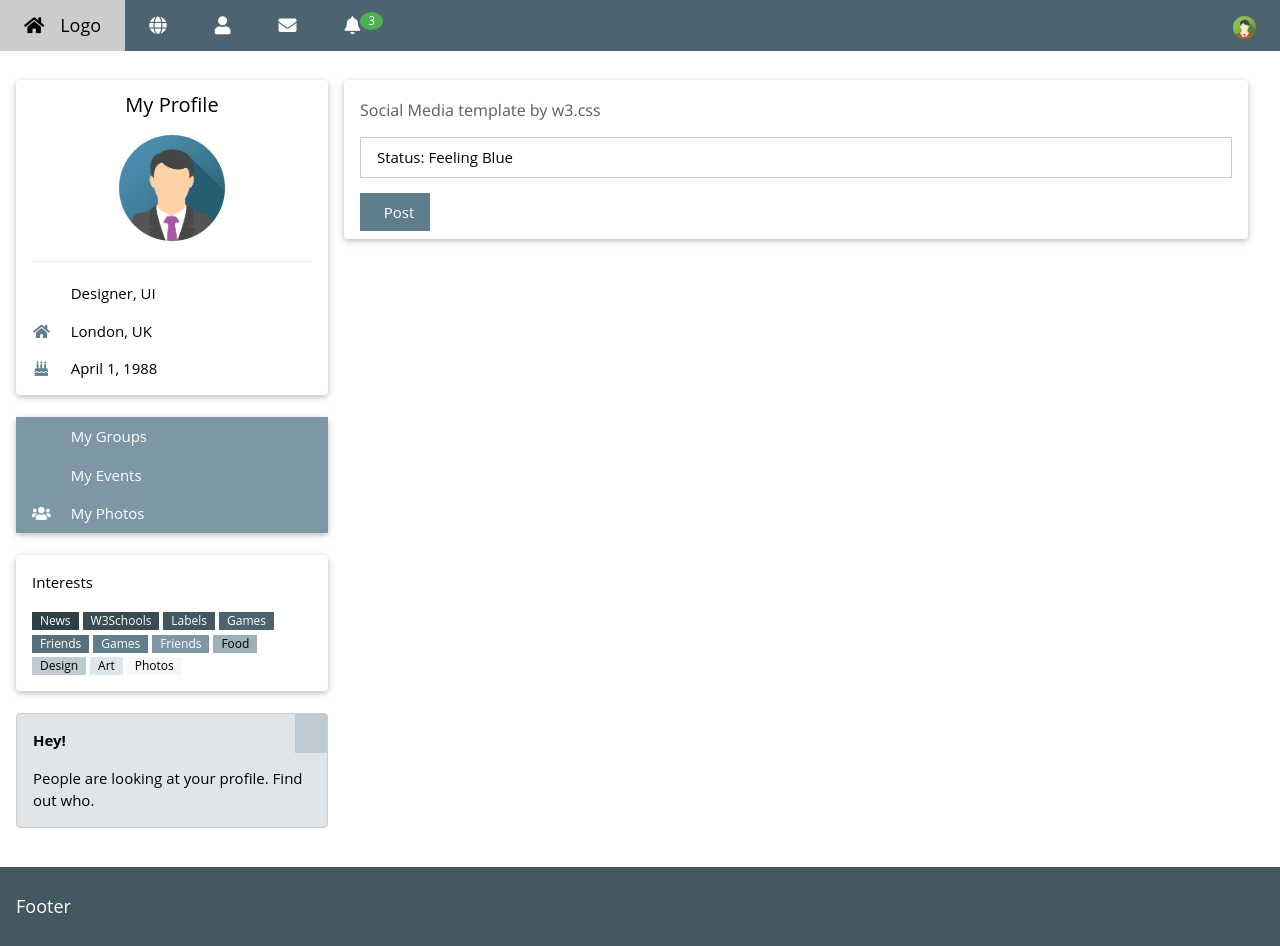
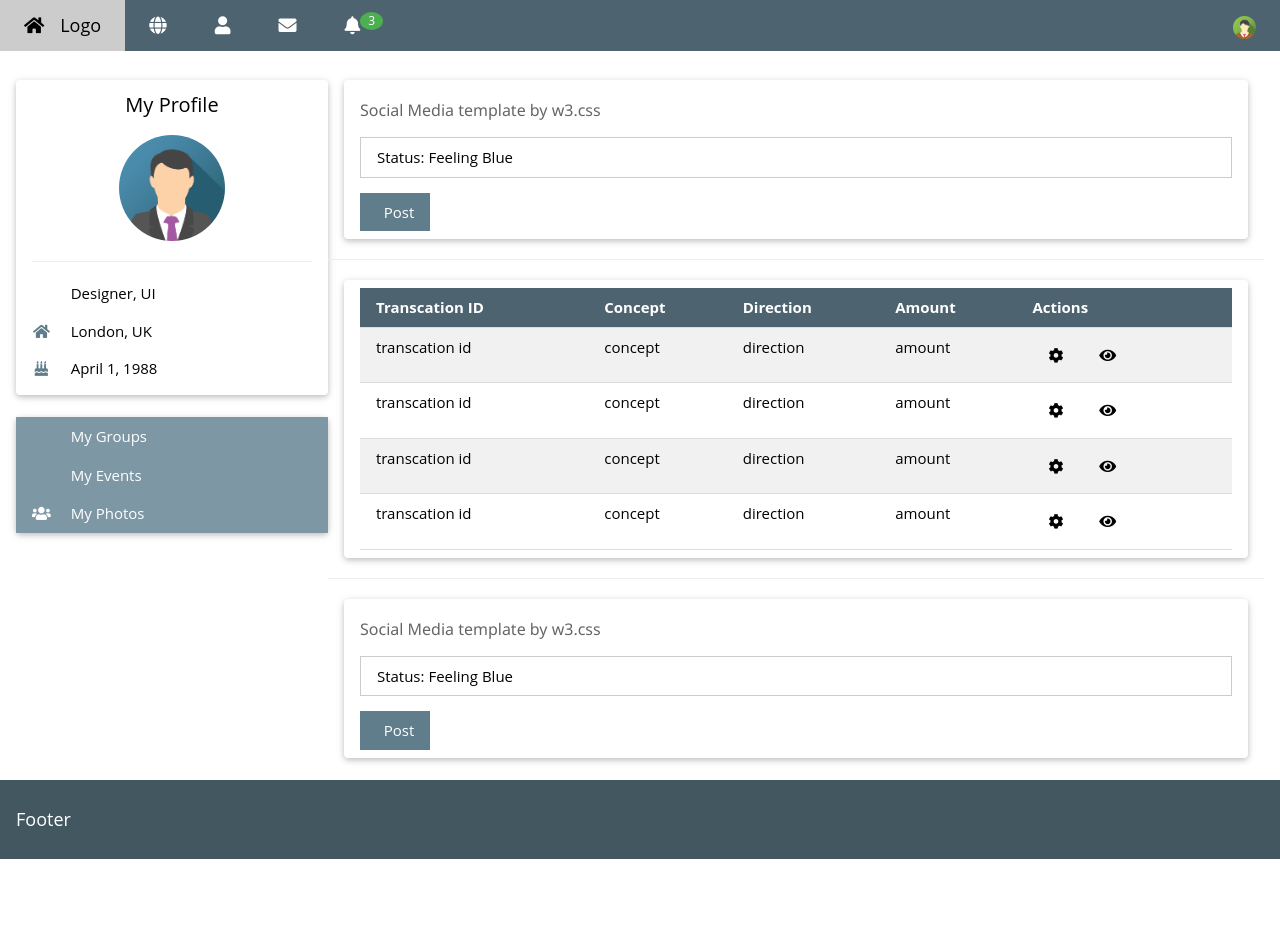
Before and after one commit to ekiim/fakemoney, a website: page www/user.html in a window 1280 px wide. After the commit the page ends 859 px from the top, so only its background shows below. Drawn offline with Linux system fonts and the light colour scheme.

Commit message:
Removi secciones no relevante, y agregue ejemplo para una tabla.

```diff
--- a/www/user.html
+++ b/www/user.html
@@ -68,7 +68,7 @@ html, body, h1, h2, h3, h4, h5 {font-family: "Open Sans", sans-serif}
       <br>
 
       <!-- Accordion -->
-      <div class="w3-card w3-round">
+      <div class="w3-card w3-round" style="height:100%">
         <div class="w3-white">
           <button onclick="myFunction('Demo1')" class="w3-button w3-block w3-theme-l1 w3-left-align"><i class="fa fa-circle-o-notch fa-fw w3-margin-right"></i> My Groups</button>
           <div id="Demo1" class="w3-hide w3-container">
@@ -106,41 +106,49 @@ html, body, h1, h2, h3, h4, h5 {font-family: "Open Sans", sans-serif}
       </div>
       <br>
 
-      <!-- Interests -->
-      <div class="w3-card w3-round w3-white w3-hide-small">
-        <div class="w3-container">
-          <p>Interests</p>
-          <p>
-            <span class="w3-tag w3-small w3-theme-d5">News</span>
-            <span class="w3-tag w3-small w3-theme-d4">W3Schools</span>
-            <span class="w3-tag w3-small w3-theme-d3">Labels</span>
-            <span class="w3-tag w3-small w3-theme-d2">Games</span>
-            <span class="w3-tag w3-small w3-theme-d1">Friends</span>
-            <span class="w3-tag w3-small w3-theme">Games</span>
-            <span class="w3-tag w3-small w3-theme-l1">Friends</span>
-            <span class="w3-tag w3-small w3-theme-l2">Food</span>
-            <span class="w3-tag w3-small w3-theme-l3">Design</span>
-            <span class="w3-tag w3-small w3-theme-l4">Art</span>
-            <span class="w3-tag w3-small w3-theme-l5">Photos</span>
-          </p>
-        </div>
-      </div>
-      <br>
-
-      <!-- Alert Box -->
-      <div class="w3-container w3-display-container w3-round w3-theme-l4 w3-border w3-theme-border w3-margin-bottom w3-hide-small">
-        <span onclick="this.parentElement.style.display='none'" class="w3-button w3-theme-l3 w3-display-topright">
-          <i class="fa fa-remove"></i>
-        </span>
-        <p><strong>Hey!</strong></p>
-        <p>People are looking at your profile. Find out who.</p>
-      </div>
-
     <!-- End Left Column -->
     </div>
 
     <!-- Middle Column -->
     <div class="w3-col m9">
+
+      <div class="w3-row-padding">
+        <div class="w3-col m12">
+          <div class="w3-card w3-round w3-white">
+            <div class="w3-container w3-padding">
+              <h6 class="w3-opacity">Social Media template by w3.css</h6>
+              <p contenteditable="true" class="w3-border w3-padding">Status: Feeling Blue</p>
+              <button type="button" class="w3-button w3-theme"><i class="fa fa-pencil"></i>  Post</button>
+            </div>
+          </div>
+        </div>
+      </div>
+
+      <hr/>
+
+      <div class="w3-row-padding">
+        <div class="w3-col m12">
+          <div class="w3-card w3-round w3-white">
+            <div class="w3-container w3-padding">
+                <table class="w3-table w3-striped w3-bordered">
+                    <tr class="w3-theme-d2">
+                        <th>Transcation ID</th>
+                        <th>Concept</th>
+                        <th>Direction</th>
+                        <th>Amount</th>
+                        <th>Actions</th>
+                    </tr>
+                    <tr> <td>transcation id</td> <td>concept</td> <td>direction</td> <td>amount</td> <td> <a class="w3-button" href="#"> <i class="fas fa-cog"></i> </a> <a class="w3-button" href="#"> <i class="fas fa-eye"></i> </a> </td> </tr>
+                    <tr> <td>transcation id</td> <td>concept</td> <td>direction</td> <td>amount</td> <td> <a class="w3-button" href="#"> <i class="fas fa-cog"></i> </a> <a class="w3-button" href="#"> <i class="fas fa-eye"></i> </a> </td> </tr>
+                    <tr> <td>transcation id</td> <td>concept</td> <td>direction</td> <td>amount</td> <td> <a class="w3-button" href="#"> <i class="fas fa-cog"></i> </a> <a class="w3-button" href="#"> <i class="fas fa-eye"></i> </a> </td> </tr>
+                    <tr> <td>transcation id</td> <td>concept</td> <td>direction</td> <td>amount</td> <td> <a class="w3-button" href="#"> <i class="fas fa-cog"></i> </a> <a class="w3-button" href="#"> <i class="fas fa-eye"></i> </a> </td> </tr>
+                </table>
+            </div>
+          </div>
+        </div>
+      </div>
+
+      <hr/>
 
       <div class="w3-row-padding">
         <div class="w3-col m12">
```
